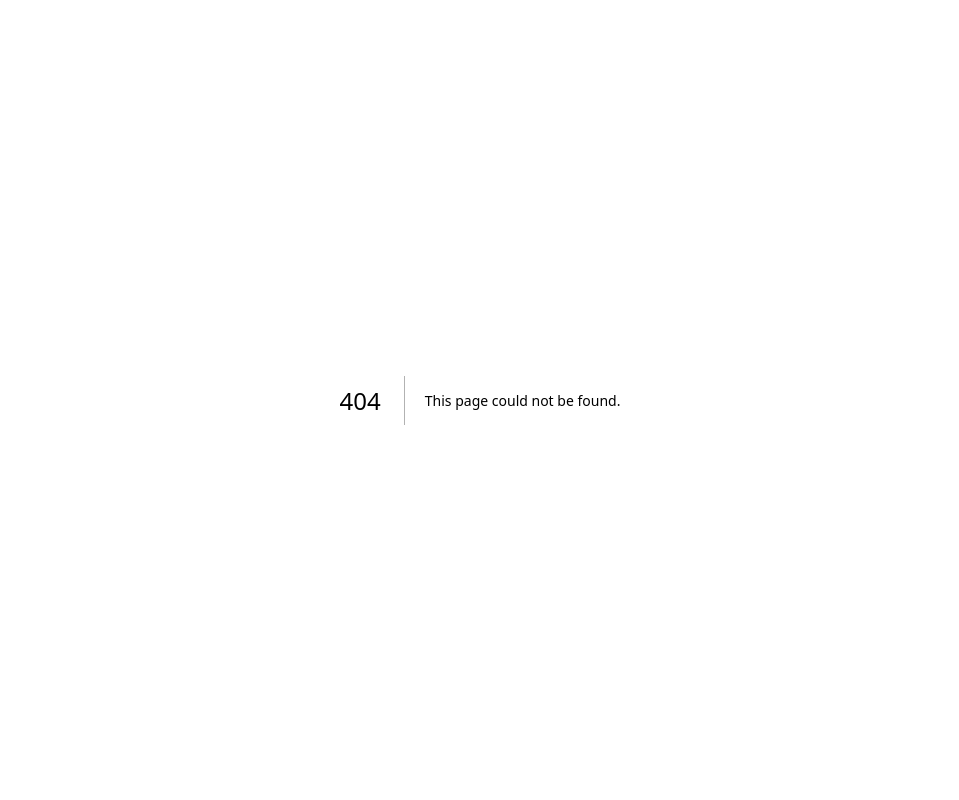
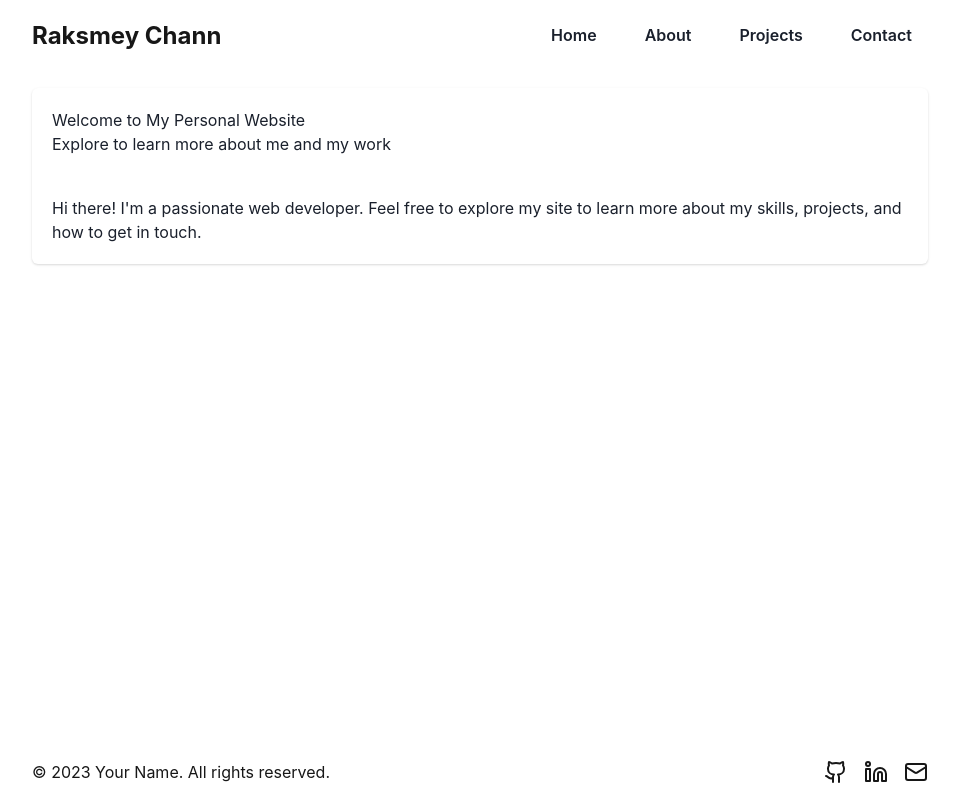
Before and after one commit to rakcomputing/appaboutme, a Next.js app: page /aboutme in a window 1280 px wide. Before the commit this address had no page. Shown: the whole page, without its empty margins (160-1119 px from the left). Built offline with nearby package versions, Linux system fonts and the light colour scheme.

Commit message:
first commit

```diff
--- /dev/null
+++ b/app/aboutme/page.js
@@ -0,0 +1,138 @@
+"use client";
+import { useState } from "react";
+import { Button } from "@chakra-ui/react";
+import { Card, CardBody, CardHeader, CardFooter } from "@chakra-ui/react";
+import dynamic from "next/dynamic";
+
+const Github = dynamic(() => import("lucide-react").then((mod) => mod.Github), {
+  ssr: false,
+});
+const Linkedin = dynamic(
+  () => import("lucide-react").then((mod) => mod.Linkedin),
+  { ssr: false }
+);
+const Mail = dynamic(() => import("lucide-react").then((mod) => mod.Mail), {
+  ssr: false,
+});
+
+export default function PersonalWebsite() {
+  const [activeSection, setActiveSection] = useState("home");
+
+  const renderContent = () => {
+    switch (activeSection) {
+      case "about":
+        return (
+          <Card>
+            <CardHeader>
+              <h2>About Me</h2>
+            </CardHeader>
+            <CardBody>
+              <p>
+                Hello! I'm a web developer passionate about creating beautiful
+                and functional websites. I specialize in React and modern
+                JavaScript.
+              </p>
+            </CardBody>
+          </Card>
+        );
+      case "projects":
+        return (
+          <Card>
+            <CardHeader>
+              <h2>My Projects</h2>
+            </CardHeader>
+            <CardBody>
+              <ul className="list-disc pl-5">
+                <li>Personal Website (React)</li>
+                <li>E-commerce Platform (Next.js)</li>
+                <li>Weather App (React Native)</li>
+              </ul>
+            </CardBody>
+          </Card>
+        );
+      case "contact":
+        return (
+          <Card>
+            <CardHeader>
+              <h2>Contact Me</h2>
+            </CardHeader>
+            <CardBody>
+              <p>Feel free to reach out to me at: your.email@example.com</p>
+            </CardBody>
+          </Card>
+        );
+      default:
+        return (
+          <Card>
+            <CardHeader>
+              <h2>Welcome to My Personal Website</h2>
+              <p>Explore to learn more about me and my work</p>
+            </CardHeader>
+            <CardBody>
+              <p>
+                Hi there! I'm a passionate web developer. Feel free to explore
+                my site to learn more about my skills, projects, and how to get
+                in touch.
+              </p>
+            </CardBody>
+          </Card>
+        );
+    }
+  };
+
+  return (
+    <div className="min-h-screen flex flex-col bg-background text-foreground">
+      <header className="p-4 bg-primary text-primary-foreground">
+        <nav className="flex justify-between items-center max-w-4xl mx-auto">
+          <h1 className="text-2xl font-bold">Raksmey Chann</h1>
+          <div className="space-x-4">
+            <Button variant="ghost" onClick={() => setActiveSection("home")}>
+              Home
+            </Button>
+            <Button variant="ghost" onClick={() => setActiveSection("about")}>
+              About
+            </Button>
+            <Button
+              variant="ghost"
+              onClick={() => setActiveSection("projects")}
+            >
+              Projects
+            </Button>
+            <Button variant="ghost" onClick={() => setActiveSection("contact")}>
+              Contact
+            </Button>
+          </div>
+        </nav>
+      </header>
+
+      <main className="flex-grow p-4">
+        <div className="max-w-4xl mx-auto">{renderContent()}</div>
+      </main>
+
+      <footer className="p-4 bg-secondary text-secondary-foreground">
+        <div className="max-w-4xl mx-auto flex justify-between items-center">
+          <p>&copy; 2023 Your Name. All rights reserved.</p>
+          <div className="flex space-x-4">
+            <a
+              href="https://github.com/yourusername"
+              target="_blank"
+              rel="noopener noreferrer"
+            >
+              <Github className="h-6 w-6" />
+            </a>
+            <a
+              href="https://linkedin.com/in/yourusername"
+              target="_blank"
+              rel="noopener noreferrer"
+            >
+              <Linkedin className="h-6 w-6" />
+            </a>
+            <a href="mailto:your.email@example.com">
+              <Mail className="h-6 w-6" />
+            </a>
+          </div>
+        </div>
+      </footer>
+    </div>
+  );
+}
--- a/app/layout.js
+++ b/app/layout.js
@@ -1,5 +1,6 @@
 import localFont from "next/font/local";
 import "./globals.css";
+import { ChakraProvider } from "@chakra-ui/react";
 
 const geistSans = localFont({
   src: "./fonts/GeistVF.woff",
@@ -23,7 +24,7 @@ export default function RootLayout({ children }) {
       <body
         className={`${geistSans.variable} ${geistMono.variable} antialiased`}
       >
-        {children}
+        <ChakraProvider>{children}</ChakraProvider>
       </body>
     </html>
   );
--- a/app/page.js
+++ b/app/page.js
@@ -1,101 +1,6 @@
 import Image from "next/image";
+import PersonalWebsite from "./aboutme/page";
 
 export default function Home() {
-  return (
-    <div className="grid grid-rows-[20px_1fr_20px] items-center justify-items-center min-h-screen p-8 pb-20 gap-16 sm:p-20 font-[family-name:var(--font-geist-sans)]">
-      <main className="flex flex-col gap-8 row-start-2 items-center sm:items-start">
-        <Image
-          className="dark:invert"
-          src="https://nextjs.org/icons/next.svg"
-          alt="Next.js logo"
-          width={180}
-          height={38}
-          priority
-        />
-        <ol className="list-inside list-decimal text-sm text-center sm:text-left font-[family-name:var(--font-geist-mono)]">
-          <li className="mb-2">
-            Get started by editing{" "}
-            <code className="bg-black/[.05] dark:bg-white/[.06] px-1 py-0.5 rounded font-semibold">
-              app/page.js
-            </code>
-            .
-          </li>
-          <li>Save and see your changes instantly.</li>
-        </ol>
-
-        <div className="flex gap-4 items-center flex-col sm:flex-row">
-          <a
-            className="rounded-full border border-solid border-transparent transition-colors flex items-center justify-center bg-foreground text-background gap-2 hover:bg-[#383838] dark:hover:bg-[#ccc] text-sm sm:text-base h-10 sm:h-12 px-4 sm:px-5"
-            href="https://vercel.com/new?utm_source=create-next-app&utm_medium=appdir-template-tw&utm_campaign=create-next-app"
-            target="_blank"
-            rel="noopener noreferrer"
-          >
-            <Image
-              className="dark:invert"
-              src="https://nextjs.org/icons/vercel.svg"
-              alt="Vercel logomark"
-              width={20}
-              height={20}
-            />
-            Deploy now
-          </a>
-          <a
-            className="rounded-full border border-solid border-black/[.08] dark:border-white/[.145] transition-colors flex items-center justify-center hover:bg-[#f2f2f2] dark:hover:bg-[#1a1a1a] hover:border-transparent text-sm sm:text-base h-10 sm:h-12 px-4 sm:px-5 sm:min-w-44"
-            href="https://nextjs.org/docs?utm_source=create-next-app&utm_medium=appdir-template-tw&utm_campaign=create-next-app"
-            target="_blank"
-            rel="noopener noreferrer"
-          >
-            Read our docs
-          </a>
-        </div>
-      </main>
-      <footer className="row-start-3 flex gap-6 flex-wrap items-center justify-center">
-        <a
-          className="flex items-center gap-2 hover:underline hover:underline-offset-4"
-          href="https://nextjs.org/learn?utm_source=create-next-app&utm_medium=appdir-template-tw&utm_campaign=create-next-app"
-          target="_blank"
-          rel="noopener noreferrer"
-        >
-          <Image
-            aria-hidden
-            src="https://nextjs.org/icons/file.svg"
-            alt="File icon"
-            width={16}
-            height={16}
-          />
-          Learn
-        </a>
-        <a
-          className="flex items-center gap-2 hover:underline hover:underline-offset-4"
-          href="https://vercel.com/templates?framework=next.js&utm_source=create-next-app&utm_medium=appdir-template-tw&utm_campaign=create-next-app"
-          target="_blank"
-          rel="noopener noreferrer"
-        >
-          <Image
-            aria-hidden
-            src="https://nextjs.org/icons/window.svg"
-            alt="Window icon"
-            width={16}
-            height={16}
-          />
-          Examples
-        </a>
-        <a
-          className="flex items-center gap-2 hover:underline hover:underline-offset-4"
-          href="https://nextjs.org?utm_source=create-next-app&utm_medium=appdir-template-tw&utm_campaign=create-next-app"
-          target="_blank"
-          rel="noopener noreferrer"
-        >
-          <Image
-            aria-hidden
-            src="https://nextjs.org/icons/globe.svg"
-            alt="Globe icon"
-            width={16}
-            height={16}
-          />
-          Go to nextjs.org →
-        </a>
-      </footer>
-    </div>
-  );
+  return <PersonalWebsite />;
 }
```
Also changed, not shown: package.json (+15 -6 lines), tsconfig.json (added, +34 -0 lines), 2 other files (tests, documents, lock files or other folders).
